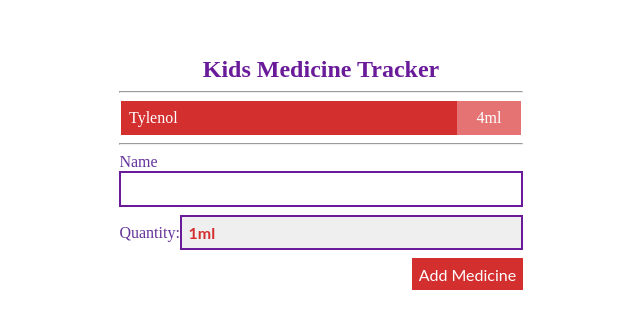
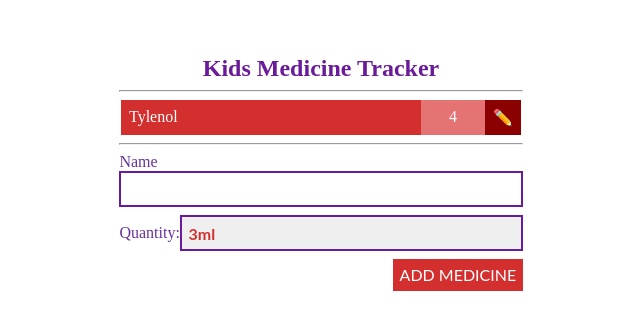
Before and after one commit to jassmin-herr09/childrens-medicine-tracker-fontend, a React (Create React App) app: page / in a window 1280 px wide. Shown: the part 227-556 px from the top of the page, without its empty margins (319-959 px from the left). Built offline with nearby package versions, Linux system fonts and the light colour scheme; no server answers.

Commit message:
wip: create update edit

```diff
--- a/src/App.css
+++ b/src/App.css
@@ -34,6 +34,18 @@
   width: 4rem;
   background-color: #e57373;
   text-align: center;
+
+}
+
+article > div:nth-child(1) {
+  flex-grow: 1;
+
+}
+
+.controls {
+ cursor: pointer;
+ background-color: darkred;
+
 }
 
 label {
--- a/src/App.js
+++ b/src/App.js
@@ -4,42 +4,92 @@
 
 export default function App() {
   const [state, setState] = useState({
-      medicines: [{medicine: "Tylenol", level: '4ml'}],
+      medicines: [{medicine: "Tylenol", level: 4 }],
       newMedicine: {
         medicine: "",
         level: "3"
-    }
+    },
+    editMode: false
   });
 
   useEffect(function() {
-    function getAppData () {
-    fetch('http://localhost:3001/api/medicines')
-    .then(response => response.json())
-    .then(data => setState(prevState =>({
-      ...prevState,
-      medicines: data
+    async function getAppData () {
 
-    })));
+      const medicines = await fetch('http://localhost:3001/api/medicines')
+      .then(res => res.json());
+
+      setState(prevState =>({
+        ...prevState,
+        medicines
+
+      }));
     }
 
-   getAppData()
+   getAppData();
 
   }, []);
-    function addMedicine(e) {
+
+  async function handleSumbit(e) {
     e.preventDefault();
-   setState({
-       medicines: [...state.medicines, state.newMedicine],
-       newMedicine: {
-         medicine: "",
-          level: "3"
+
+    if(state.editMode) {
+      try {
+        const { medicine, level, _id } = state.newMedicine;
+
+        const medicines = await fetch(`http://localhost:3001/api/medicines/${_id}`, {
+          method: 'PUT',
+          headers: {
+            'Content-type': 'Application/json'
+
+          },
+         body: JSON.stringify({ medicine, level })
+
+        }).then(res => res.json());
+
+      setState(prevState => ({
+       ...prevState,
+       medicines,
+      editMode: false,
+         newMedicine: {  // this resets forms after its edited by user
+            medicine: '',
+            level: '',
+            }
+        }));
+
+      } catch (error) {
+
+      }
+
+    } else {
+     //this creates a new medicine
+      try {
+        const medicine = await fetch('http://localhost:3001/api/medicines', {
+         method: 'POST',
+         headers: {
+         'Content-type': 'Application/json'
+       },
+       body: JSON.stringify(state.newMedicine) //this is what we turn into JSON,then transmit to backend
+
+     }).then(res => res.json());
+
+     //.then(data => // new med that got created
+       setState({
+        medicines: [...state.medicines, medicine],
+        newMedicine: {
+           medicine: "",
+            level: "3"
+       }
+      });
+    } catch(error) {
+      console.log(error);
      }
-   });
+   }
+}
 
- }
 
   function handleChange(e) {
     setState(prevState => ({
-         medicines: prevState.medicines,
+         ...prevState,
           newMedicine: {
             ...prevState.newMedicine,
            [e.target.name]: e.target.value
@@ -48,18 +98,34 @@
     }));
   }
 
+  function handleEdit(id) {
+    const medicinetoEdit = state.medicines.find(medicine => medicine._id === id); //locate obj and assign to var
+    setState(prevState => ({
+      ...prevState,
+      newMedicine: medicinetoEdit,
+      editMode: true
+
+    }));
+
+
+  }
+
   return (
     <section>
       <h2>Kids Medicine Tracker</h2>
       <hr />
       {state.medicines.map((s, i) => (
         <article key={i}>
-          <div>{s.medicine}</div> <div>{s.level}</div>
+          <div>{s.medicine}</div>
+          <div>{s.level}</div>
+          <div
+          className="controls"
+          onClick={() => handleEdit(s._id)}>{'✏️'}</div>
 
         </article>
       ))}
       <hr />
-      <form onSubmit={addMedicine}>
+      <form onSubmit={handleSumbit}>
         <label>
           <span>Name</span>
         </label>
@@ -67,14 +133,14 @@
         <label>
           <span>Quantity:</span>
           <select name="level" value={state.newMedicine.level} onChange={handleChange}>
-            <option value="1ml">1ml</option>
-            <option value="2ml">2ml</option>
-            <option value="3ml">3ml</option>
-            <option value="4ml">4ml</option>
-            <option value="5ml">5ml</option>
+            <option value="1">1ml</option>
+            <option value="2">2ml</option>
+            <option value="3">3ml</option>
+            <option value="4">4ml</option>
+            <option value="5">5ml</option>
           </select>
         </label>
-        <button>Add Medicine</button>
+        <button>{state.editMode ? 'EDIT Medicine' : 'ADD MEDICINE'}</button>
       </form>
     </section>
   );
```
